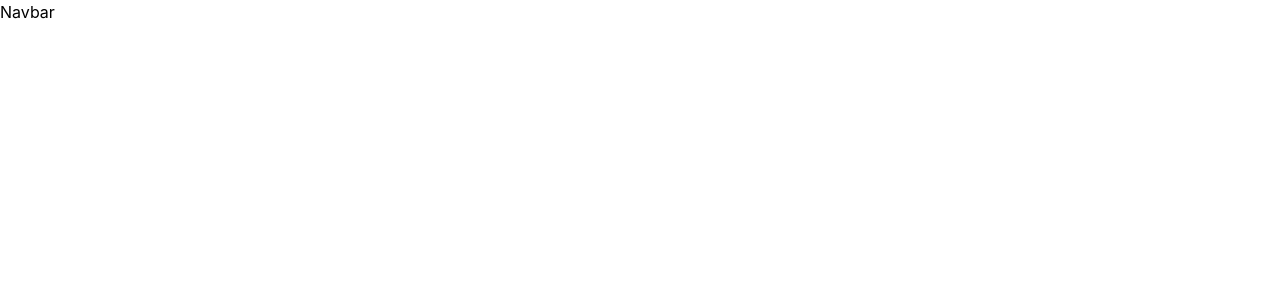
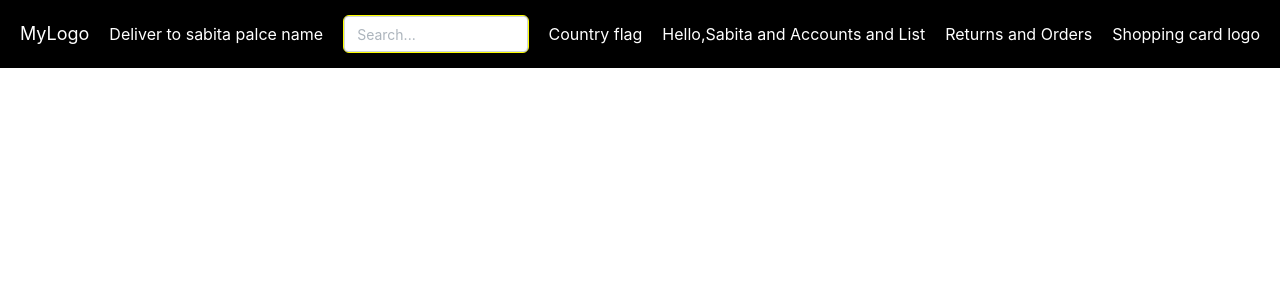
Before and after one commit to iamsabitak/Amazon, a React (Create React App) app: page / in a window 1280 px wide. Shown: the top 300 px of the page. Built offline with nearby package versions, Linux system fonts and the light colour scheme.

Commit message:
feat :Added navbar with logo, search, and links using Mantine.

```diff
--- a/src/components/Navbar.tsx
+++ b/src/components/Navbar.tsx
@@ -1,9 +1,41 @@
-import React from 'react'
+import React from "react";
+import { TextInput, Text, Anchor, Flex } from "@mantine/core";
+// import { Search } from "tabler-icons-react";
 
-const Navbar = () => {
+export default function Navbar() {
   return (
-    <div>Navbar</div>
-  )
+    <div style={{ backgroundColor: "#000000", padding: "15px 20px" }}>
+      <Flex align="center" gap={20}>
+        <Text size="lg" c="white">
+          MyLogo
+        </Text>
+        <Anchor href="#" style={{ textDecoration: "none" }} c="white">
+          Deliver to sabita palce name
+        </Anchor>
+        <TextInput
+          placeholder="Search..."
+          style={{
+            flex: 1,
+            border: "1px solid yellow",
+            borderRadius: "6px",
+          }}
+        />
+
+        {/* <Group gap={"48px"} className="navbar-link"> */}
+        <Anchor href="#" style={{ textDecoration: "none" }} c="white">
+          Country flag
+        </Anchor>
+        <Anchor href="#" style={{ textDecoration: "none" }} c="white">
+          Hello,Sabita and Accounts and List
+        </Anchor>
+        <Anchor href="#" style={{ textDecoration: "none" }} c="white">
+          Returns and Orders
+        </Anchor>
+        <Anchor href="#" style={{ textDecoration: "none" }} c="white">
+          Shopping card logo
+        </Anchor>
+        {/* </Group> */}
+      </Flex>
+    </div>
+  );
 }
-
-export default Navbar
```
